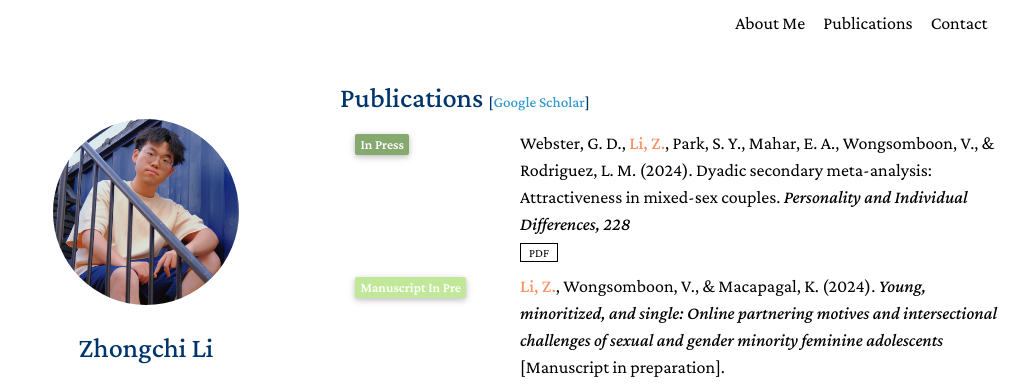
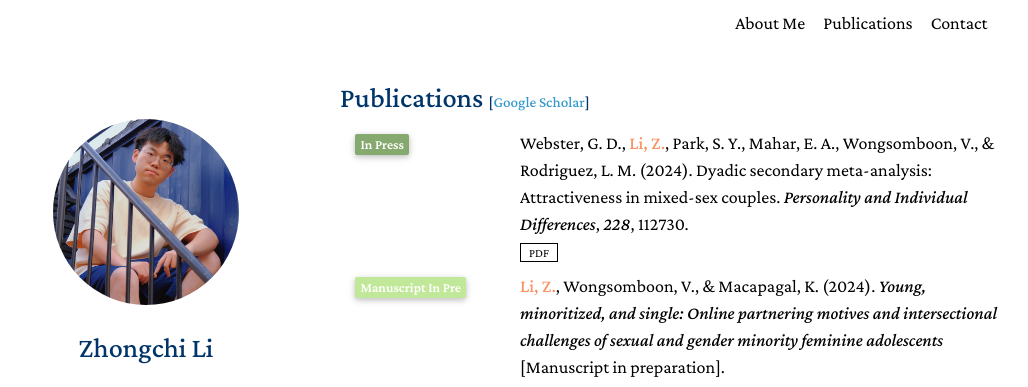
Before and after one commit to zhongchili52/zhongchili52.github.io, a Jekyll site: the page built from publicationspage.md, in a window 1280 px wide. Shown: the top 387 px of the page, without its empty margins (130-1158 px from the left). Built offline with Jekyll 4.4.1, drawn with Linux system fonts in a browser that asks for light colours; nearby versions of some CDN libraries; library files that are not in the unit come from our copies; a style sheet for code colours, icons or effects is not loaded.

Commit message:
Update publications.yml

```diff
--- a/_data/publications.yml
+++ b/_data/publications.yml
@@ -1,6 +1,6 @@
 main:
 
-  - authors: "Webster, G. D., <strong><span style='color: #fb9062;'>Li, Z.</span></strong>, Park, S. Y., Mahar, E. A., Wongsomboon, V., & Rodriguez, L. M. (2024). Dyadic secondary meta-analysis: Attractiveness in mixed-sex couples. <i>Personality and Individual Differences, 228</i>"
+  - authors: "Webster, G. D., <strong><span style='color: #fb9062;'>Li, Z.</span></strong>, Park, S. Y., Mahar, E. A., Wongsomboon, V., & Rodriguez, L. M. (2024). Dyadic secondary meta-analysis: Attractiveness in mixed-sex couples. <i>Personality and Individual Differences</i>, <i>228</i>, 112730."
     pdf: https://www.sciencedirect.com/science/article/pii/S0191886924001909
     conference_short: "<span class='badge' style='background-color: #86a96f;'>In Press</span>"
 
```
